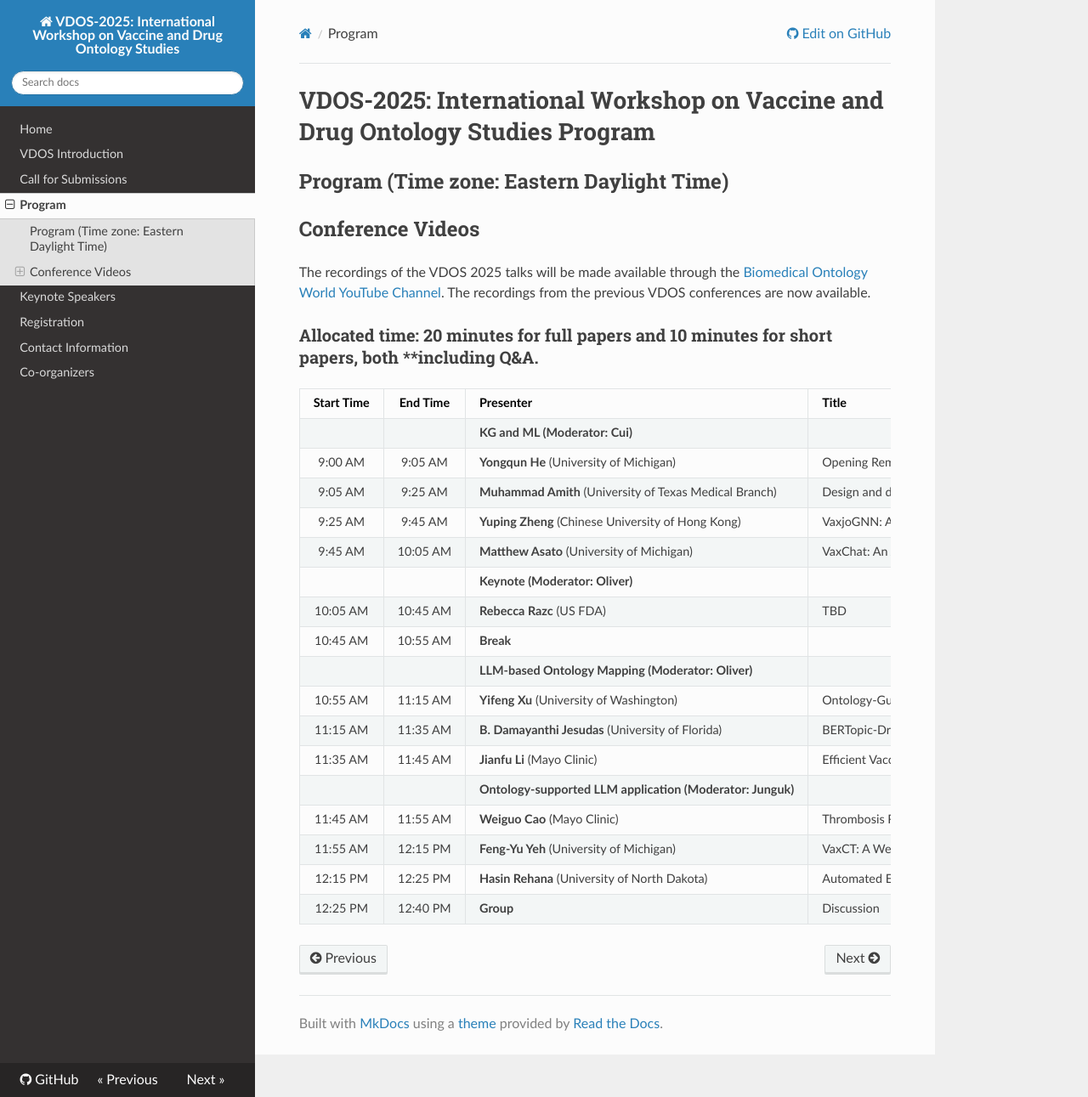
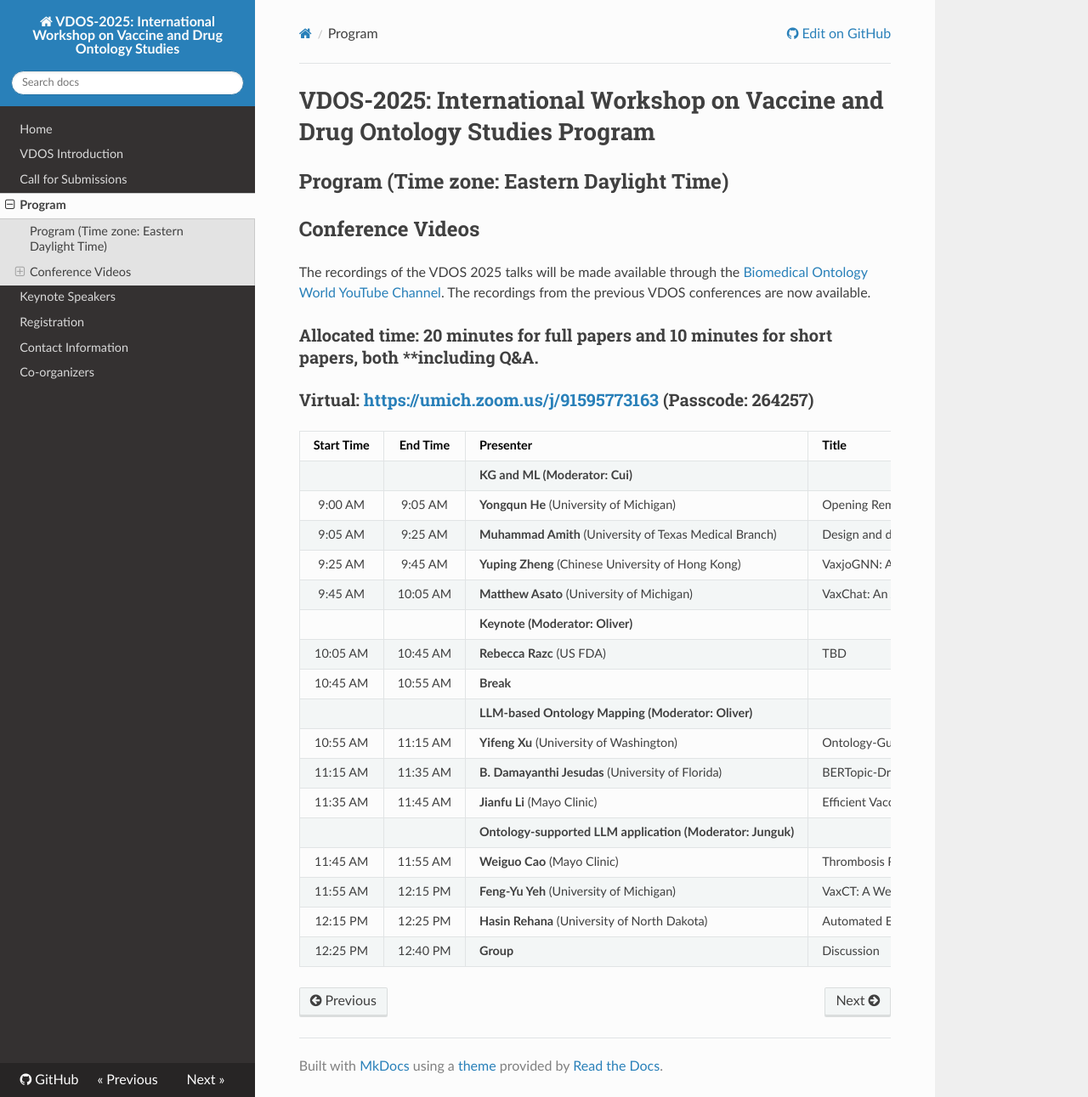
Before and after one commit to vdos-workshop/vdos2025, an MkDocs documentation site: the page built from docs/program.md, in a window 1280 px wide and 1291 px high. Shown: the whole window at 85% size. Built offline with MkDocs 1.6.1, drawn with Linux system fonts in a browser that asks for light colours; nearby versions of some CDN libraries.

Commit message:
Include virtual meeting details for VDOS 2025
Added virtual meeting link and passcode for VDOS 2025.

```diff
--- a/docs/program.md
+++ b/docs/program.md
@@ -6,6 +6,7 @@
 ## Conference Videos
 The recordings of the VDOS 2025 talks will be made available through the [Biomedical Ontology World YouTube Channel](https://www.youtube.com/channel/UCUT0MwXxAFnekhsSJVmHTJw/playlists). The recordings from the previous VDOS conferences are now available.
 ### Allocated time: **20 minutes** for full papers and **10 minutes** for short papers, both **including Q&A.
+### Virtual: [https://umich.zoom.us/j/91595773163](https://umich.zoom.us/j/91595773163) (Passcode: 264257)
 
 | Start Time | End Time | Presenter | Title |
 | :---: | :---: | :--- | :--- |
```
